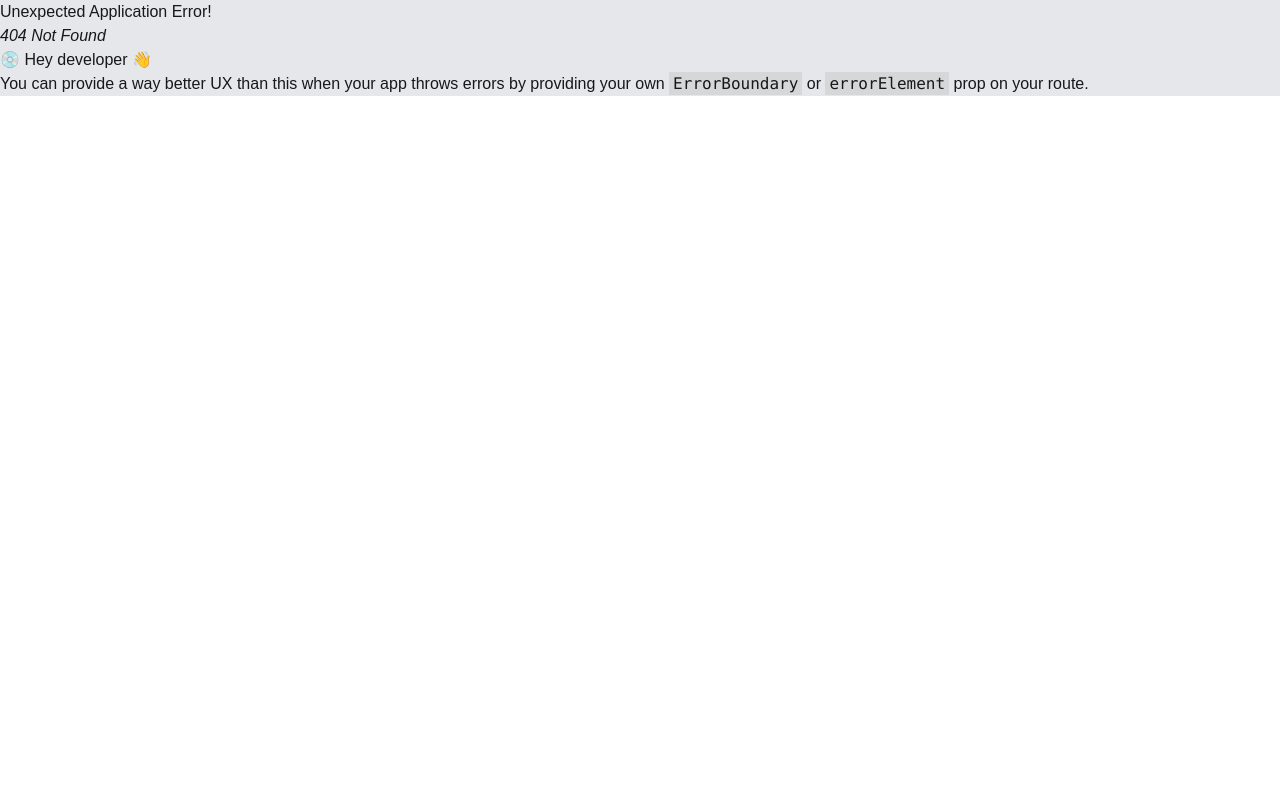
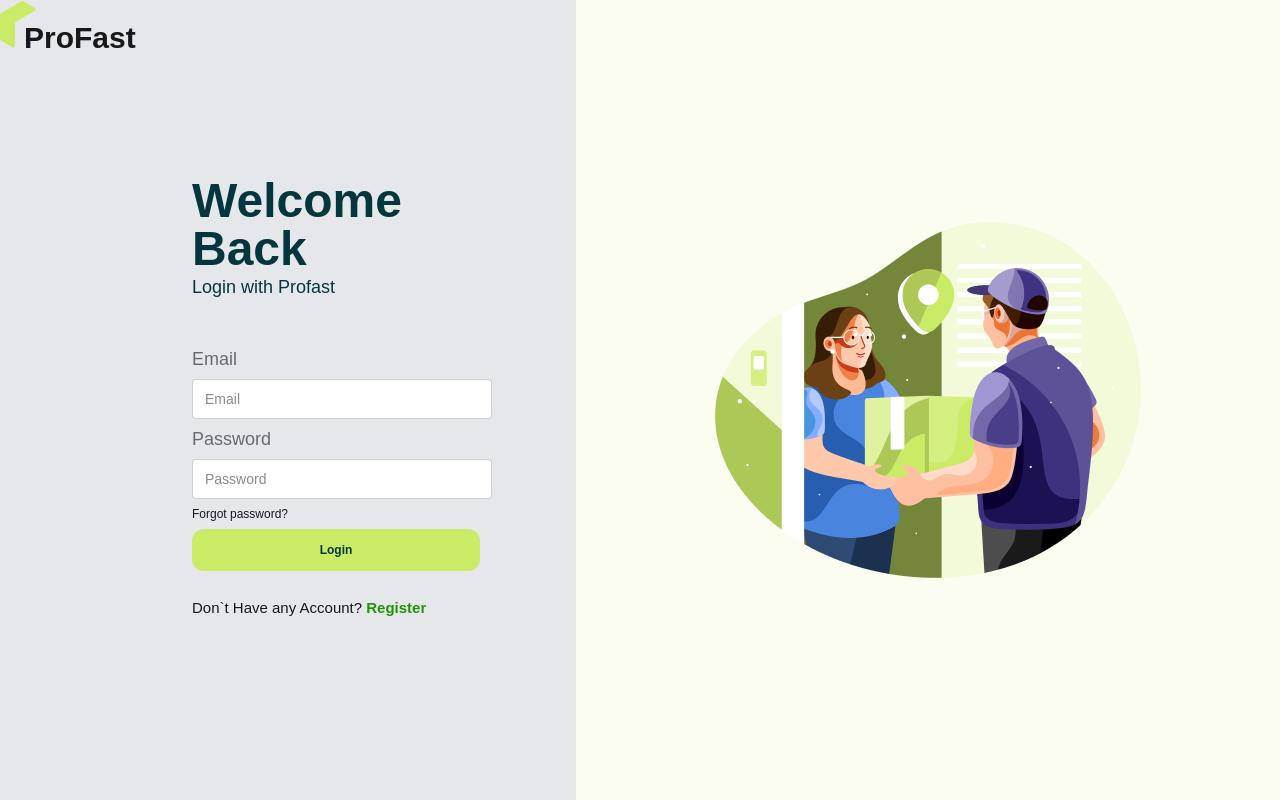
Before and after one commit to IztihadRafid/swift-shift, a React (Vite) app: page /login in a window 1280 px wide. Before the commit this address had no page. Built offline with nearby package versions, Linux system fonts and the light colour scheme.

Commit message:
login ,register page added with react hook form

```diff
--- a/package.json
+++ b/package.json
@@ -15,6 +15,7 @@
     "react": "^19.1.1",
     "react-dom": "^19.1.1",
     "react-fast-marquee": "^1.6.5",
+    "react-hook-form": "^7.63.0",
     "react-icons": "^5.5.0",
     "react-responsive-carousel": "^3.2.23",
     "react-router": "^7.9.1",
--- /dev/null
+++ b/src/layouts/AuthLayout.jsx
@@ -0,0 +1,23 @@
+import { Outlet } from "react-router";
+import authImg from "../assets/authImage.png"
+import ProFastLogo from "../shared/ProFastLogo/ProFastLogo";
+const AuthLayout = () => {
+    return (
+        <div className="  w-full h-screen lg:flex justify-between ">
+            <div className="lg:w-[15%]">
+                <ProFastLogo></ProFastLogo>
+            </div>
+
+            <div className="lg:w-[30%] flex justify-center items-center lg:mt-0 mt-15">
+                <Outlet></Outlet>
+            </div>
+            <div className=" lg:w-[55%]  bg-[#FAFDF0]  flex justify-center items-center lg:mt-0 mt-15">
+                <img src={authImg} className=" " />
+            </div>
+
+
+        </div>
+    );
+};
+
+export default AuthLayout;
--- /dev/null
+++ b/src/pages/Authentication/Login/Login.jsx
@@ -0,0 +1,47 @@
+import { useForm } from "react-hook-form"
+import { Link } from "react-router";
+
+
+const Login = () => {
+    const { register, handleSubmit, watch, formState: { errors }, } = useForm();
+    const onSubmit = data => {
+        console.log(data)
+    }
+    return (
+
+        <div>
+            <div className="mb-10 lg:mr-25 ">
+                <h1 className="lg:text-5xl md:text-3xl text-2xl text-[#03373D] font-bold">Welcome Back</h1>
+                <p className="text-lg text-[#03373D]">Login with Profast</p>
+            </div>
+            <form onSubmit={handleSubmit(onSubmit)} className="lg:w-[300px] md:w-[250px]">
+                <fieldset className="fieldset">
+
+                    {/* email */}
+                    <label className="label md:text-lg">Email</label>
+                    <input type="email" {...register('email', { required: true })} className="input" placeholder="Email" />
+                    {errors.email?.type === "required" && (
+                        <p className="text-red-500">Email name is required</p>
+                    )}
+
+                    {/* password */}
+                    <label className="label md:text-lg">Password</label>
+                    <input type="password" {...register('password', { required: true, minLength: 6 })} className="input" placeholder="Password" />
+                    {errors.password?.type === "minLength" && (
+                        <p className="text-red-500">Password must be atleast 6 characters</p>
+                    )}
+                    {errors.password?.type === "required" && (
+                        <p className="text-red-500">Password is required</p>
+                    )}
+
+                    <div><a className="link link-hover">Forgot password?</a></div>
+                    <button className="px-7 py-3 font-bold hover:bg-lime-500 hover:text-white bg-[#CAEB66] text-[#03373D] rounded-xl md:mr-3 mb-3 md:mb-0">Login</button>
+                    <p className="mt-5 text-[15px]">Don`t Have any Account? <Link to={'/register'} className="  font-semibold text-[#1f9408]">Register</Link></p>
+                </fieldset>
+            </form>
+        </div>
+
+    );
+};
+
+export default Login;
--- /dev/null
+++ b/src/pages/Authentication/Register/Register.jsx
@@ -0,0 +1,59 @@
+import { useForm } from "react-hook-form"
+import { Link } from "react-router";
+
+
+const Register = () => {
+    const { register, handleSubmit, watch, formState: { errors }, } = useForm();
+    const onSubmit = data => {
+        console.log(data)
+    }
+    return (
+        <div>
+            <div className="mb-10 lg:mr-20 ">
+                <h1 className="lg:text-5xl md:text-3xl text-2xl text-[#03373D] font-bold">Create an Account</h1>
+                <p className="text-lg text-[#03373D]">Register with Profast</p>
+            </div>
+            <form onSubmit={handleSubmit(onSubmit)} className="w-[300px]">
+                <fieldset className="fieldset">
+                    {/* Name */}
+                    <label className="label md:text-lg">Username</label>
+                    <input type="text" {...register('name', { required: true })} className="input" placeholder="name" />
+                    {errors.name?.type === "required" && (
+                        <p className="text-red-500">Username is required</p>
+                    )}
+
+
+
+                    {/* email */}
+                    <label className="label md:text-lg">Email</label>
+                    <input type="email" {...register('email', { required: true })} className="input" placeholder="Email" />
+                    {errors.email?.type === "required" && (
+                        <p className="text-red-500">Email name is required</p>
+                    )}
+
+                    {/* password */}
+                    <label className="label md:text-lg">Password</label>
+                    <input type="password" {...register('password', { required: true, minLength: 6 ,pattern:/^(?=.*[A-Z])(?=.*[a-z])(?=.*[!@#$%^&*()_+\-=\[\]{};':"\\|,.<>/?]).+$/})} className="input" placeholder="Password" />
+                    {errors.password?.type === "minLength" && (
+                        <p className="text-red-500">Password must be atleast 6 characters</p>
+                    )}
+                    {errors.password?.type === "required" && (
+                        <p className="text-red-500">Password is required</p>
+                    )}
+                    {errors.password?.type === "pattern" && (
+                        <p className="text-red-600 text-[15px]">Password must have character/ capital/ smaller</p>
+                    )}
+
+
+                    <button className="px-7 py-3 font-bold hover:bg-lime-500 hover:text-white bg-[#CAEB66] text-[#03373D] rounded-xl md:mr-3 mb-3 md:mb-0">Register</button>
+                    <p className="mt-5 text-[15px]">Already Have Account? <Link to={'/login'} className="  font-semibold text-[#1f9408]">Login</Link></p>
+                </fieldset>
+            </form>
+        </div>
+
+
+    );
+};
+
+
+export default Register;
--- a/src/pages/Home/BeMerchant/BeMerchant.jsx
+++ b/src/pages/Home/BeMerchant/BeMerchant.jsx
@@ -3,8 +3,8 @@ const BeMerchant = () => {
     return (
         <div>
             <div className="hero "  data-aos="zoom-in">
-                <div className="hero-content bg-[url(assets/be-a-merchant-bg.png)] bg-no-repeat flex-col lg:flex-row-reverse bg-[#03373D] md:w-4xl w-80 lg:w-[1100px] rounded-4xl p-20 mb-16">
-                    <img src={location} alt="location image" className="max-w-sm rounded-lg lg:w-full w-[200px]"   />
+                <div className="hero-content bg-[url(assets/be-a-merchant-bg.png)] bg-no-repeat flex-col lg:flex-row-reverse bg-[#03373D] md:w-[680px] w-80 mx-auto lg:w-[1020px] rounded-4xl p-20 mb-16">
+                    <img src={location} alt="location image" className="rounded-lg lg:w-[1024px] w-[200px] md:w-[400px]"   />
                     <div>
                         <h1 className="text-4xl font-bold text-white">Merchant and Customer Satisfaction is Our First Priority</h1>
                         <p className="py-6 text-gray-300">
@@ -12,7 +12,6 @@ const BeMerchant = () => {
                         </p>
                         <button className="px-8 py-4 font-bold hover:bg-lime-500 hover:text-white bg-[#CAEB66] text-[#03373D] rounded-4xl md:mr-3 mb-3 md:mb-0">Become a Merchant</button>
                         <button className="btn btn-outline px-8 py-7 font-bold hover:bg-lime-500 hover:text-white  text-[#CAEB66] rounded-4xl">Earn with Profast Courier</button>
-
                     </div>
                 </div>
             </div>
--- a/src/pages/Home/ClientLogosMarquee/ClientLogosMarquee.jsx
+++ b/src/pages/Home/ClientLogosMarquee/ClientLogosMarquee.jsx
@@ -9,19 +9,22 @@ import logo7 from "../../../assets/brands/start.png"
 const ClientLogosMarquee = () => {
     const logos = [logo1, logo2, logo3, logo4, logo5, logo6, logo7]
     return (
-        <section className="py-8 lg:w-[1200px] md:w-[720px] w-96 mx-auto">
-            <div className="md:max-w-7xl  mx-auto px-4">
-            <h1 className="text-2xl font-bold text-center mb-6">We've helped thousands of sales teams</h1>
+        <section className="py-8 lg:w-[1010px] md:w-[520px] w-96 mx-auto">
+            <div className="  mx-auto px-4">
+                <h1 className="text-2xl font-bold text-center mb-6">We've helped thousands of sales teams</h1>
             </div>
-              <Marquee >
+            <div className="lg:w-[1010px] md:w-[400px] w-[250px] mx-auto">
+                <Marquee >
                     {
-                        logos.map((logo,idx)=>(
+                        logos.map((logo, idx) => (
                             <div key={idx} className="flex items-center mx-8 h-24">
                                 <img src={logo} alt="brand logo" />
                             </div>
                         ))
                     }
                 </Marquee>
+            </div>
+
         </section>
     );
 };
--- a/src/pages/Home/CustomersFeedback/CustomersFeedback.jsx
+++ b/src/pages/Home/CustomersFeedback/CustomersFeedback.jsx
@@ -13,7 +13,7 @@ import user2 from "../../../assets/user2.png"
 const CustomersFeedback = () => {
     return (
         <div>
-            <div className=" w-80 md:w-[832px] mx-auto">
+            <div className=" w-80 md:w-[680px] mx-auto">
                 <div className="flex justify-center items-center"><img className="  w-[250px] " src={image} alt="image" /></div>
                 <h1 className="text-center text-2xl md:text-3xl font-bold text-[#03373D] my-5">What our customers are sayings</h1>
                 <p className="text-center text-gray-600 my-5">Enhance posture, mobility, and well-being effortlessly with Posture Pro. Achieve proper alignment, reduce pain, and strengthen your body with ease!</p>
--- a/src/router/router.jsx
+++ b/src/router/router.jsx
@@ -2,6 +2,9 @@ import { createBrowserRouter } from "react-router";
 import { RouterProvider } from "react-router/dom";
 import RootLayout from "../layouts/RootLayout";
 import Home from "../pages/Home/Home/Home";
+import AuthLayout from "../layouts/AuthLayout";
+import Login from "../pages/Authentication/Login/Login";
+import Register from "../pages/Authentication/Register/Register";
 
 export const router = createBrowserRouter([
   {
@@ -14,4 +17,18 @@ export const router = createBrowserRouter([
         }
     ]
   },
+  {
+    path:"/",
+    Component:AuthLayout,
+    children:[
+      {
+        path:'login',
+        Component:Login
+      },
+      {
+        path:'register',
+        Component: Register
+      }
+    ]
+  }
 ]);
--- a/src/shared/Navbar/Navbar.jsx
+++ b/src/shared/Navbar/Navbar.jsx
@@ -5,8 +5,11 @@ import ProFastLogo from "../ProFastLogo/ProFastLogo";
 const Navbar = () => {
     const navItems = <>
 
-    <li><NavLink>Home</NavLink></li>
-    <li><NavLink>About us</NavLink></li>
+    <li><NavLink to="/">Home</NavLink></li>
+    <li><NavLink to="/services">Services</NavLink></li>
+    <li><NavLink>Coverage</NavLink></li>
+    <li><NavLink>Pricing</NavLink></li>
+    <li><NavLink>Be Rider</NavLink></li>
     </>
     return (
         <div className="navbar bg-base-100 shadow-sm rounded-3xl mb-5 p-2">
@@ -29,7 +32,8 @@ const Navbar = () => {
                 </ul>
             </div>
             <div className="navbar-end">
-                <a className="btn">Button</a>
+                <button className="btn bg-slate-300 px-8 py-4 rounded-4xl">Sign In</button>
+                <button className="btn bg-[#CAEB66] px-8 py-4 rounded-4xl">Be a Rider</button>
             </div>
         </div>
     );
```
Also changed, not shown: 1 other file (tests, documents, lock files or other folders).
